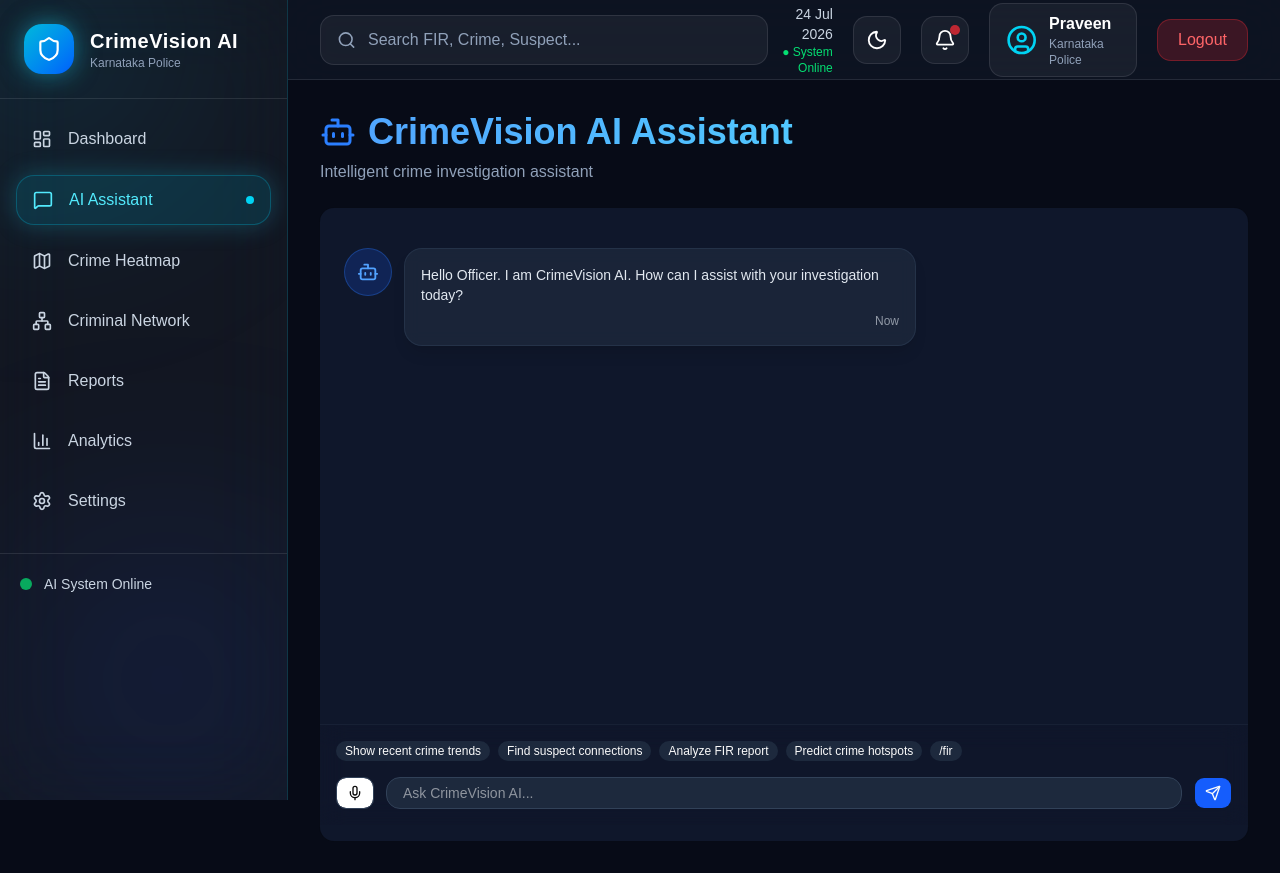
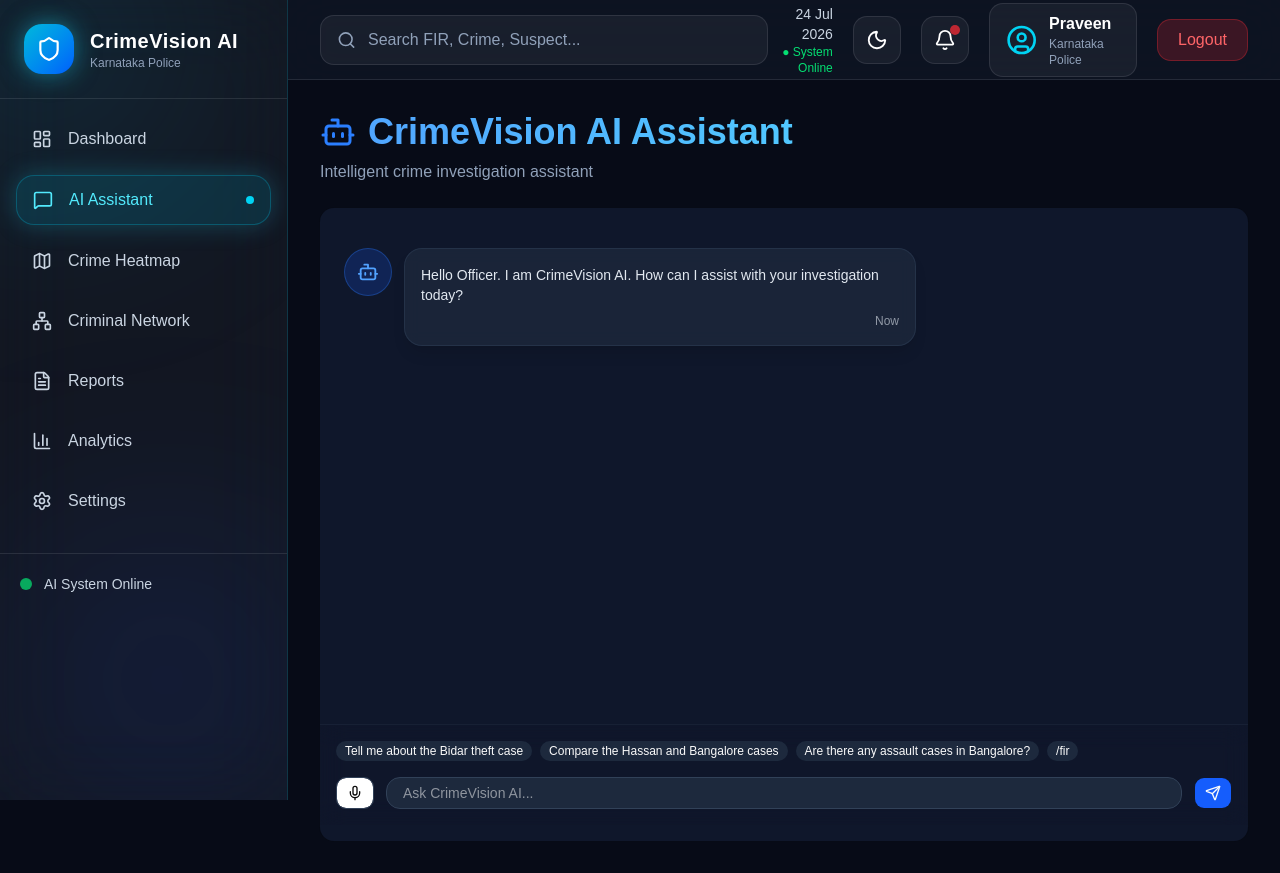
Before and after one commit to Teju0210/Police-AI-Backend1, a React (Vite) app in the folder frontend/: page /chat in a window 1280 px wide. Built offline with nearby package versions, Linux system fonts and the light colour scheme; sample sign-in values are in the browser's storage.

Commit message:
Updated suggestion chips to ask specific FIR questions

```diff
--- a/frontend/src/pages/Chat/Chat.jsx
+++ b/frontend/src/pages/Chat/Chat.jsx
@@ -152,13 +152,11 @@ export default function Chat() {
 
   const suggestions=[
 
-    "Show recent crime trends",
+    "Tell me about the Bidar theft case",
 
-    "Find suspect connections",
+    "Compare the Hassan and Bangalore cases",
 
-    "Analyze FIR report",
-
-    "Predict crime hotspots",
+    "Are there any assault cases in Bangalore?",
 
     "/fir "
 
--- a/frontend/src/services/api.js
+++ b/frontend/src/services/api.js
@@ -1,7 +1,7 @@
 import axios from "axios";
 
 const api = axios.create({
-  baseURL: "http://localhost:8000/api", // Change this to your backend URL
+  baseURL: "http://127.0.0.1:8000/api", // Change this to your backend URL
   headers: {
     "Content-Type": "application/json",
   },
```
Also changed, not shown: 1 other file (tests, documents, lock files or other folders).
